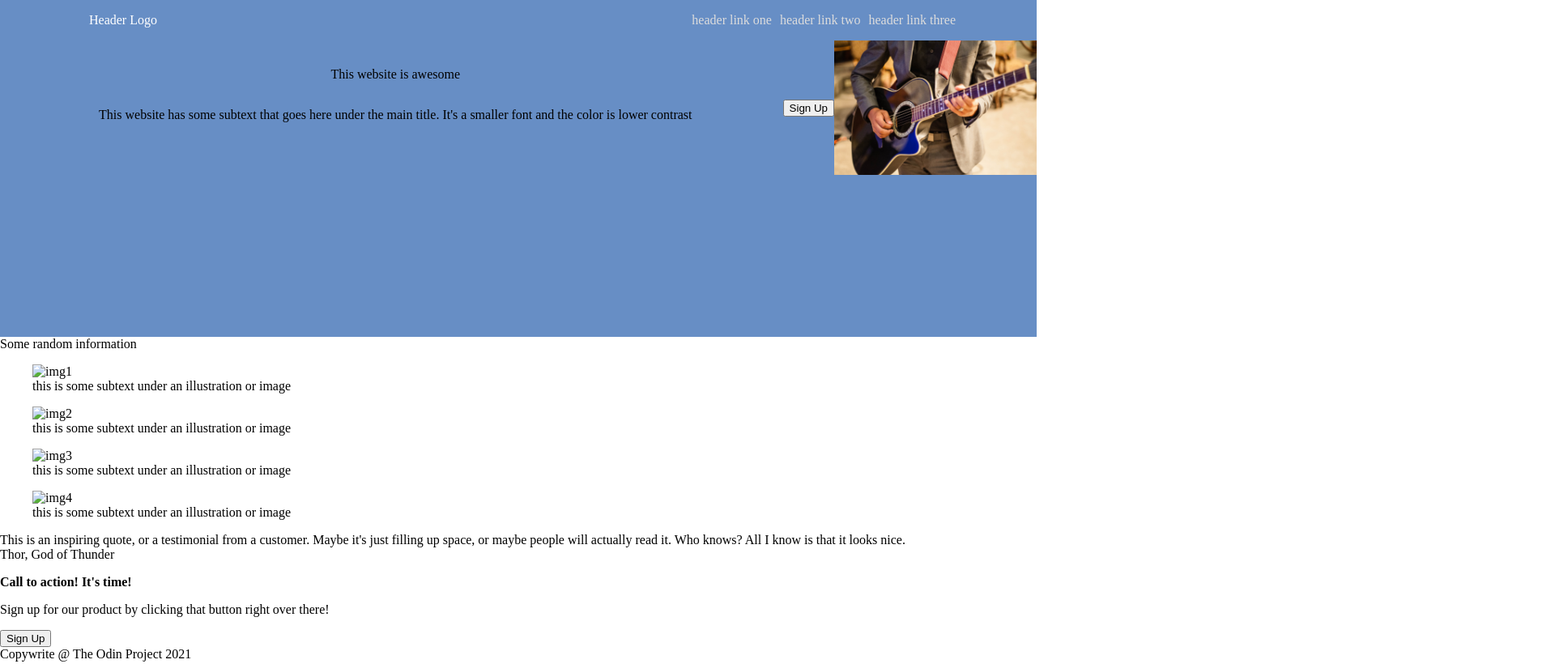
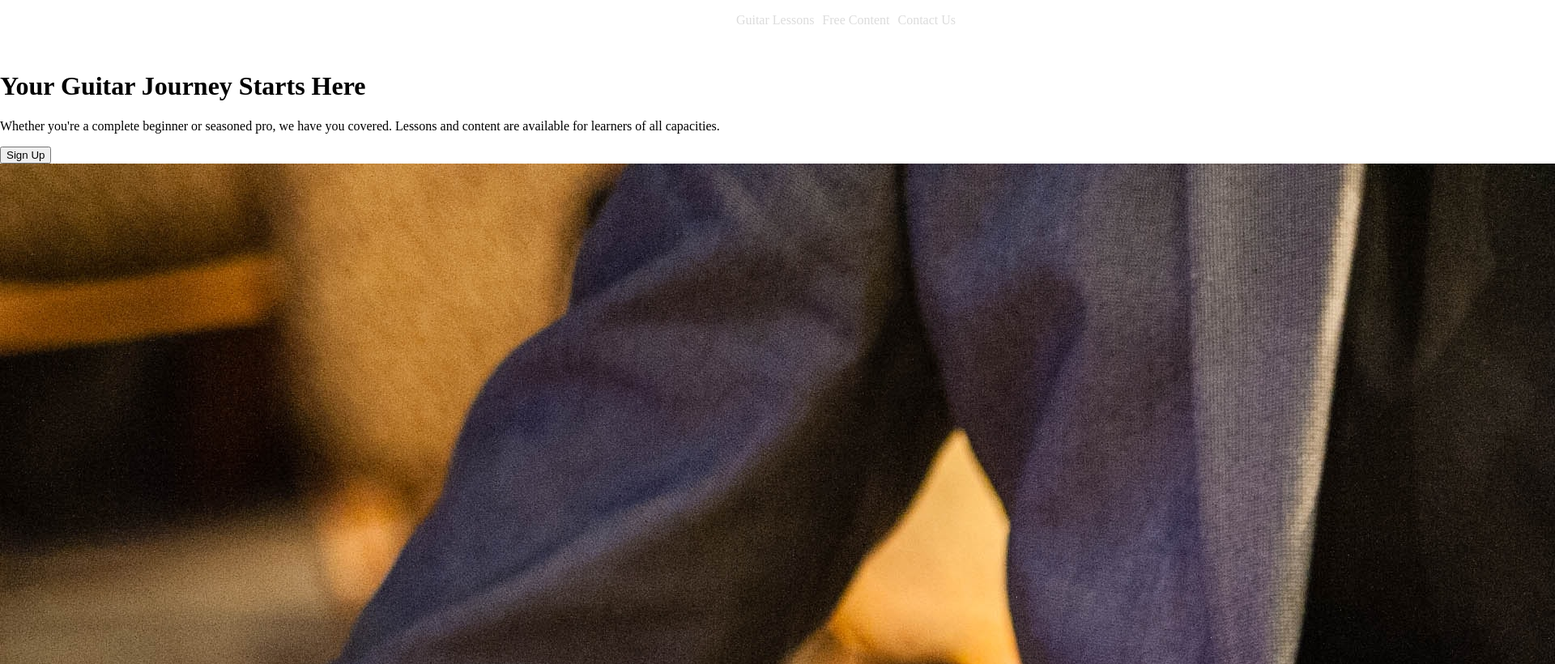
Before and after one commit to Shaykay21/landing-page, a plain HTML site: page index.html in a window 1280 px wide. Shown: the top 820 px of the page at 81% size, 1920 px wide, since content can reach past the window. Drawn offline with Linux system fonts and the light colour scheme.

Commit message:
Complete rework of HTML

```diff
--- a/index.html
+++ b/index.html
@@ -8,71 +8,28 @@
     <title>Landing Page</title>
 </head>
 <body>
-
-  <div class="top">
-        <div class="header">
-            <p> Header Logo</p>
-            <ul>
-                <li>header link one</li>
-                <li>header link two</li>
-                <li>header link three</li>
-            </ul>
-        </div>
-        <div class="header-info">
-
-            <div class="left">
-
-                <div id="awesome">This website is awesome</div>
-
-                <p><div id="subtext">This website has some subtext that goes here under the main title. It's a smaller font and the color is lower contrast</div></p>
+    <div class="section-1">
+        <header class="header">
+            <h2>Learn Guitar</h2>
+            <nav>
+                <ul>
+                    <li>Guitar Lessons</li>
+                    <li>Free Content</li>
+                    <li>Contact Us</li>
+                </ul>
+            </nav>
+        </header>
+        <div class="content">
+            <div class="content-left">
+                <h1>Your Guitar Journey Starts Here</h1>
+                <p>Whether you're a complete beginner or seasoned pro, we have you covered. Lessons and content are available for learners of all capacities.</p>
+                <button id="button">Sign Up</button>
             </div>
-
-            <div id="button-top"><button>Sign Up</button></div>
-
-            <div id="header-image"><img src="images/main.jpg" alt="This is a placeholder for an image"width = 250px></div>
+            <div class="content-right">
+                <img class="main" src="images/main.jpg" alt="man holding a guitar">
+            </div>
         </div>
     </div>
 
-    <div class="row-one">
-        <div class="row-one-title"> Some random information</div>
-        <div class="row-one-images">
-            <figure>
-                <img src="" alt="img1">
-                <figcaption>this is some subtext under an illustration or image
-                </figcaption>
-            </figure>
-            <figure>
-                <img src="" alt="img2">
-                <figcaption>this is some subtext under an illustration or image
-                </figcaption>
-            </figure>
-            <figure>
-                <img src="" alt="img3">
-                <figcaption>this is some subtext under an illustration or image
-                </figcaption>
-            </figure>
-            <figure>
-                <img src="" alt="img4">
-                <figcaption>this is some subtext under an illustration or image
-                </figcaption>
-            </figure>
-        </div>
-    </div>
 
-    <div class="row-two">
-        <div id="quote">This is an inspiring quote, or a testimonial from a customer. Maybe it's just filling up space, or maybe people will actually read it. Who knows? All I know is that it looks nice.</div>
-        <div id="signature">Thor, God of Thunder</div>
-    </div>
-
-    <div class="row-three">
-        <div class="action">
-            <p><strong>Call to action! It's time!</strong></p>
-            <p>Sign up for our product by clicking that button right over there!</p>
-            <div id="button-bottom"><button>Sign Up</button></div>
-        </div>
-    </div>
-
-    <div class="footer">Copywrite @ The Odin Project 2021</div>
-
-</body>
 </html>
```
